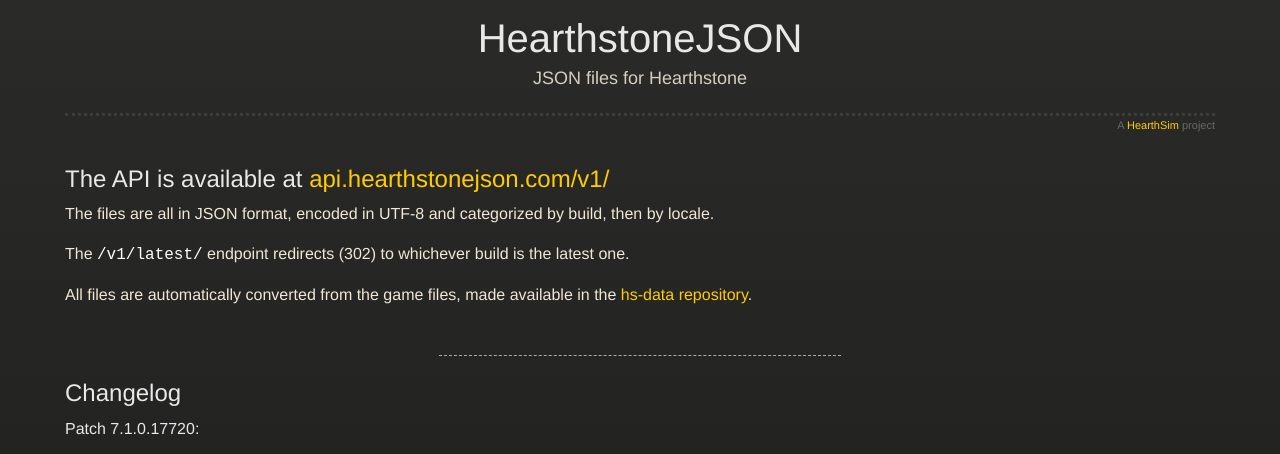
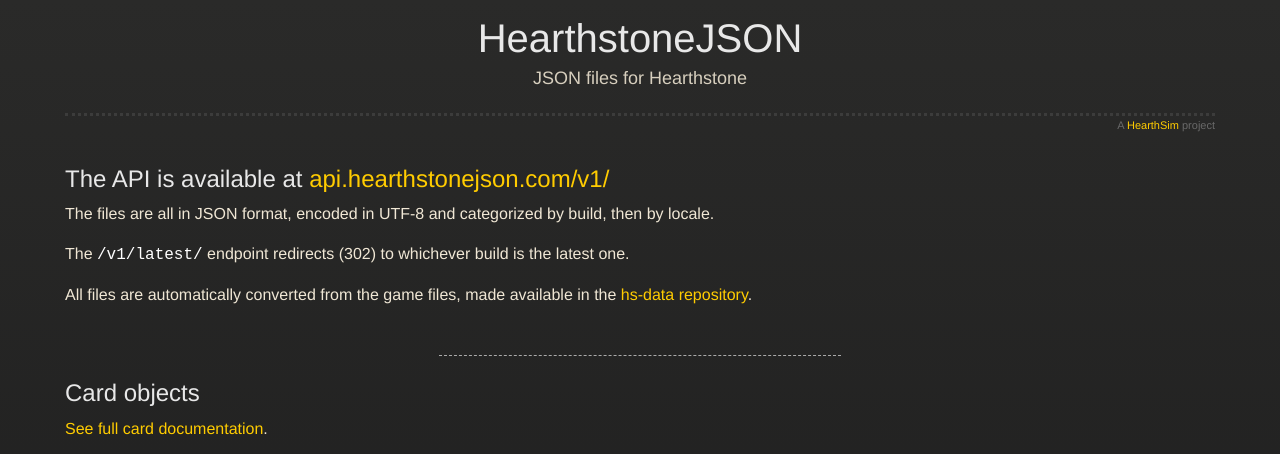
Before and after one commit to HearthSim/HearthstoneJSON.com, a Jekyll site: the page built from index.md, in a window 1280 px wide and 1400 px high. Shown: the top 454 px of the window. Built offline with Jekyll 4.4.1, drawn with Linux system fonts in a browser that asks for light colours; our own code applies the rules of GitHub Pages for plain Markdown files; some of the changed text lies outside the part shown.

Commit message:
Move Changelog below example card

```diff
--- a/index.md
+++ b/index.md
@@ -15,12 +15,6 @@ All files are automatically converted from the game files, made available in the
 
 ----
 
-## Changelog
-
-{% include changelog.md %}
-
-----
-
 ## Card objects
 
 [See full card documentation](docs/cards.html).
@@ -31,6 +25,12 @@ Example card:
 
 ----
 
+## Changelog
+
+{% include changelog.md %}
+
+----
+
 ## Support
 
 HearthstoneJSON is a [HearthSim](https://hearthsim.info/) project and is
```
